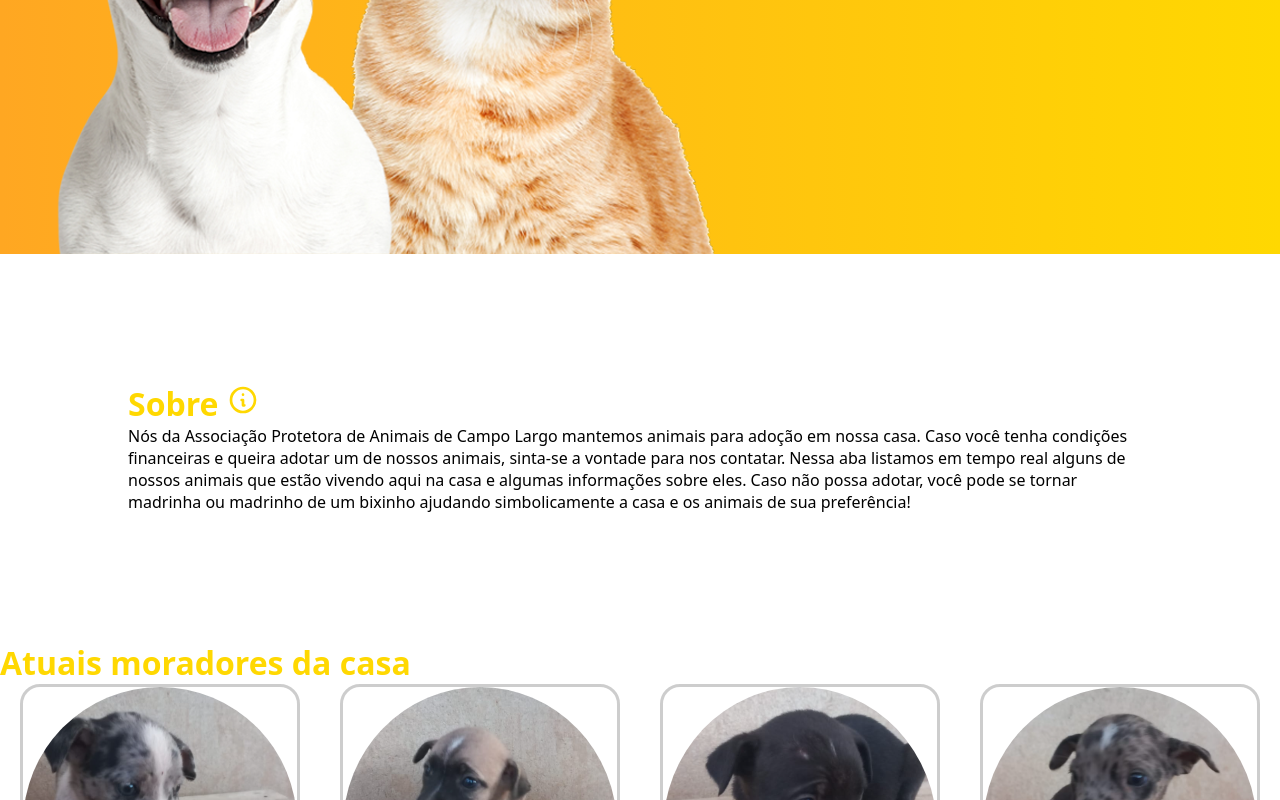
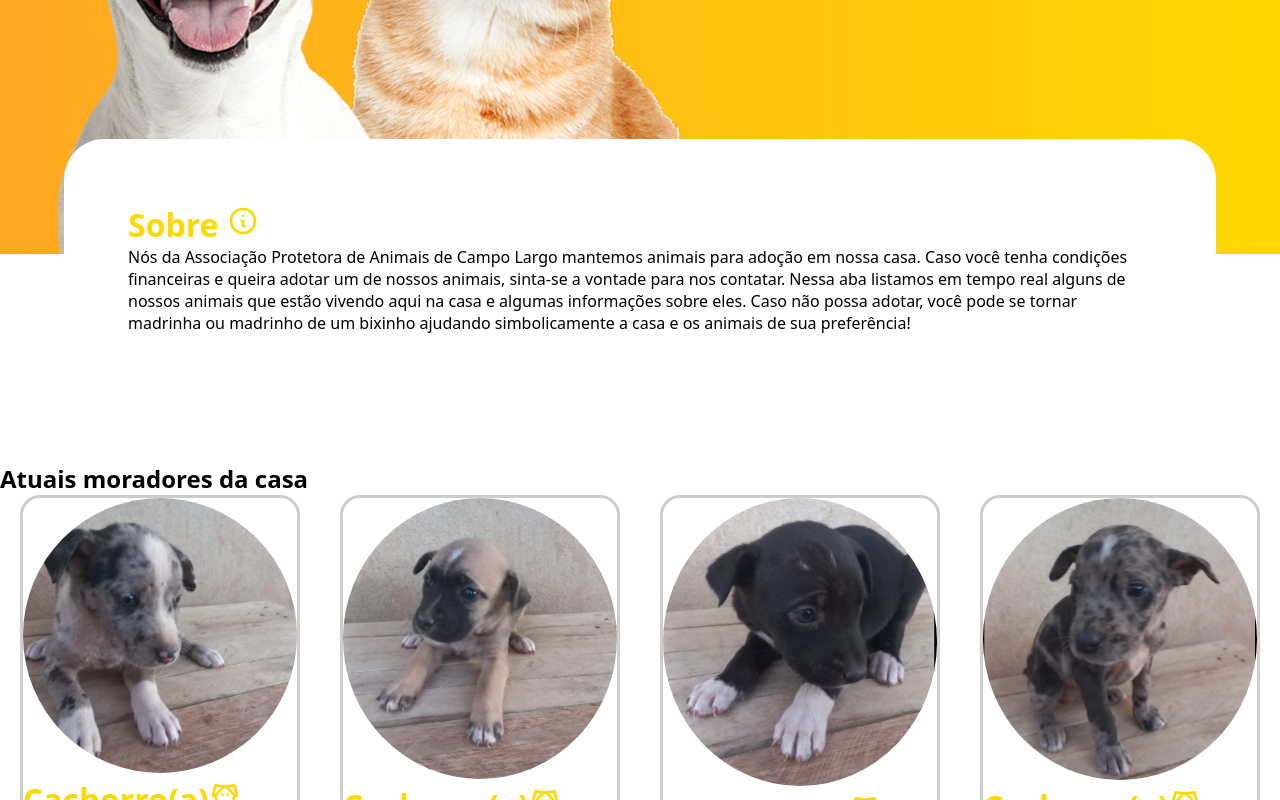
Before and after one commit to Felpasw/Project-a.p.a.c.l, a React (Create React App) app: page /Adoption in a window 1280 px wide. Shown: the part 540-1340 px from the top of the page. Built offline with nearby package versions, Linux system fonts and the light colour scheme.

Commit message:
Update index.tsx

```diff
--- a/src/presentation/pages/Adoption/index.tsx
+++ b/src/presentation/pages/Adoption/index.tsx
@@ -31,14 +31,12 @@ const Pets = styled.div`
   flex-wrap: wrap;
   color: #ffd801;
   justify-content: space-around;
-  @media(max-width: 999px){
-    align-items: column;
-  }
 
 `;
 
 const Title = styled.h1`
   display: flex;
+  flex-wrap: wrap;
   align-self: center;
   max-width: 100%;
   margin: auto;
@@ -53,7 +51,7 @@ const Img = styled.img`
   max-width: 100%;
   border-radius: 100%;
   margin:auto;
-  padding: auto;
+  padding:auto;
 
 `;
 const PresentationContent = styled.div`
@@ -74,6 +72,7 @@ const DivContent = styled.div`
 `;
 const Subtitles = styled.h1`
   color: #ffd801;
+
 `;
 const AboutDonation = styled.div`
   display: flex;
@@ -81,7 +80,10 @@ const AboutDonation = styled.div`
   align-items: start;
   padding: 5%;
   margin: 5%;
-`
+  margin-top: -115px;
+  background-color: #ffff;
+  border-radius: 40px;
+`;
 
 
 const Petlist = [
@@ -170,7 +172,7 @@ export default function Adoption() {
           <p>{textContent.AboutDonation}</p>
         </AboutDonation>
         <div style={{ "display": "flex" }}>
-          <Subtitles style={{ "alignSelf": "center" }}> Atuais moradores da casa </Subtitles>
+          <h2 style={{ "alignSelf": "center" }}> Atuais moradores da casa </h2>
         </div>
         <Pets>
           {
```
